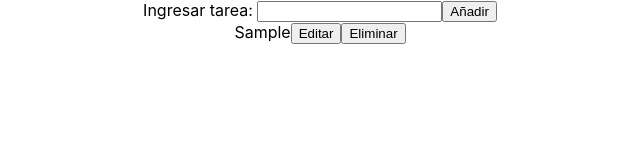
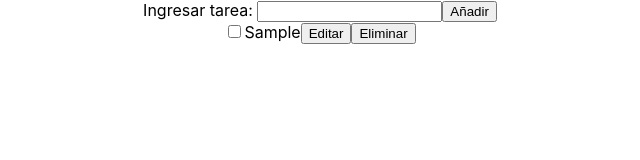
Before and after one commit to wcalvob/to-do-list, a React (Create React App) app: page / in a window 1280 px wide. Both pictures are taken after typing "Sample" into the empty fields and a click on the button "Añadir". Shown: the top 160 px of the page, without its empty margins (320-960 px from the left). Built offline with nearby package versions, Linux system fonts and the light colour scheme.

Commit message:
Se crea la función para marcar tarea realizada

```diff
--- a/src/App.css
+++ b/src/App.css
@@ -36,3 +36,7 @@
     transform: rotate(360deg);
   }
 }
+
+.completed {
+  text-decoration: line-through;
+}
--- a/src/App.js
+++ b/src/App.js
@@ -34,6 +34,7 @@ function App() {
           selectTask={selectTask}
           id={index}
           updateTask={updateTask}
+          key={index}
         />
       ))}
     </div>
--- a/src/components/Task.js
+++ b/src/components/Task.js
@@ -1,8 +1,10 @@
 import React, { useState } from "react";
+import "../App.css";
 
 const Task = (props) => {
   const [editMode, setEditMode] = useState(false);
   const [editText, setEditText] = useState("");
+  const [taskDone, setTaskDone] = useState(false);
 
   const editTask = () => {
     setEditMode(true);
@@ -10,6 +12,10 @@ const Task = (props) => {
 
   const handleEdit = (e) => {
     setEditText(e.target.value);
+  };
+
+  const handleDone = (e) => {
+    setTaskDone(e.target.checked);
   };
 
   const submitEdit = (e) => {
@@ -27,7 +33,8 @@ const Task = (props) => {
     <div>
       {!editMode ? (
         <div className="task">
-          <span>{props.task}</span>
+          <input type="checkbox" onClick={handleDone} />
+          <span className={taskDone ? "completed" : null}>{props.task}</span>
           <button onClick={editTask}>Editar</button>
           <button onClick={deleteTask}>Eliminar</button>
         </div>
```
